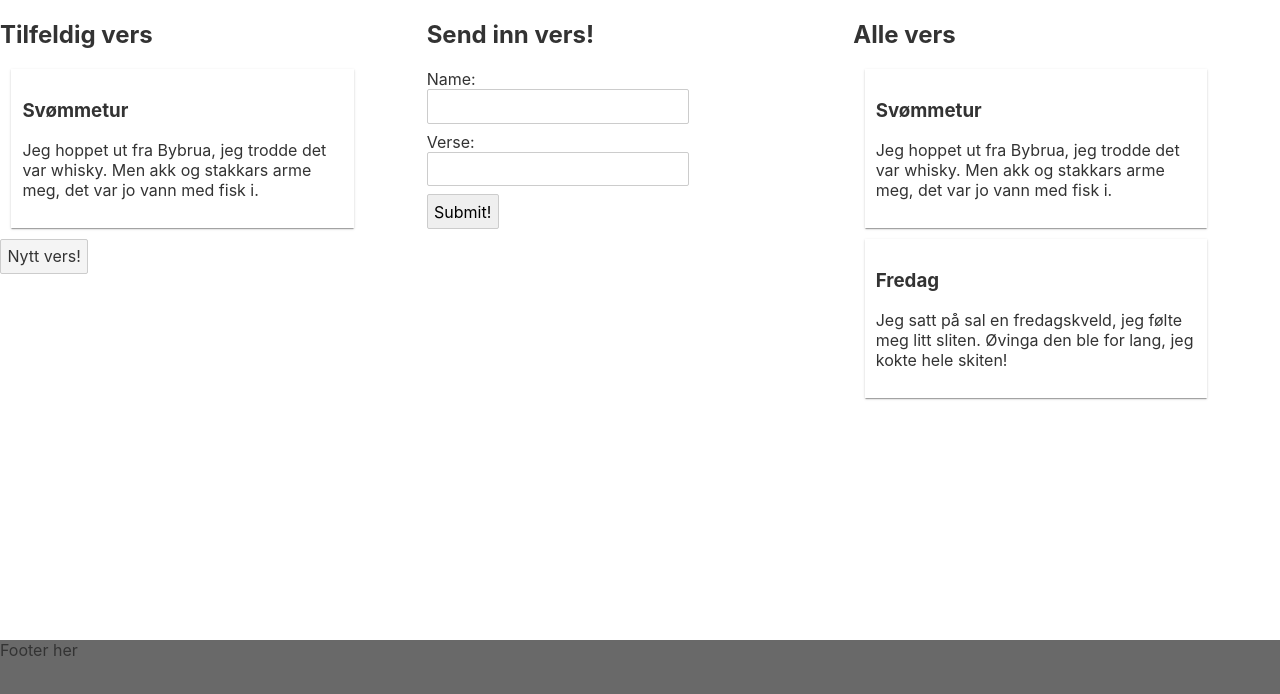
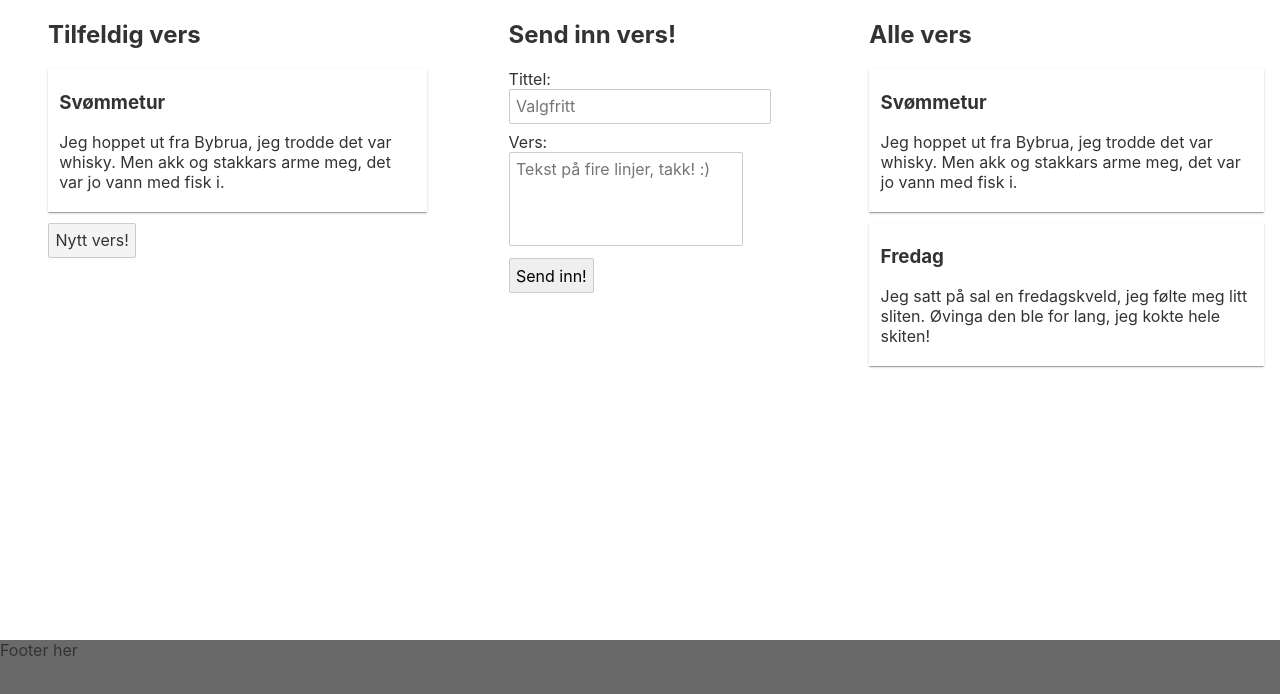
Before and after one commit to sverrejb/himmelseng, a Svelte app: page / in a window 1280 px wide. Shown: the top 694 px of the page. Built offline with nearby package versions, Linux system fonts and the light colour scheme.

Commit message:
toast and stuff

```diff
--- a/package.json
+++ b/package.json
@@ -9,6 +9,7 @@
     "build:lambda": "netlify-lambda build /functions"
   },
   "devDependencies": {
+    "@beyonk/svelte-notifications": "^2.0.3",
     "@rollup/plugin-commonjs": "^11.0.0",
     "@rollup/plugin-json": "^4.0.1",
     "@rollup/plugin-node-resolve": "^6.0.0",
--- a/public/global.css
+++ b/public/global.css
@@ -13,6 +13,7 @@ body {
     font-family: -apple-system, BlinkMacSystemFont, "Segoe UI", Roboto,
         Oxygen-Sans, Ubuntu, Cantarell, "Helvetica Neue", sans-serif;
     display: grid;
+    justify-items: center;
     grid-template-columns: 1fr 1fr 1fr;
     grid-template-rows: 4fr 1fr;
     grid-template-areas:
--- a/src/AllVerses.svelte
+++ b/src/AllVerses.svelte
@@ -7,6 +7,7 @@
   section {
     grid-area: All-verses;
     overflow: scroll;
+    padding: 0 1rem;
   }
 
   @media (max-width: 860px) {
--- a/src/App.svelte
+++ b/src/App.svelte
@@ -1,4 +1,5 @@
 <script>
+  import { NotificationDisplay } from '@beyonk/svelte-notifications'
   import AllVerses from "./AllVerses.svelte";
   import VerseForm from "./VerseForm.svelte";
   import RandomVerse from "./RandomVerse.svelte";
@@ -8,10 +9,11 @@
   footer {
     grid-area: Footer;
     background-color: dimgrey;
+    width: 100%;
   }
 </style>
 
-
+<NotificationDisplay />
 <RandomVerse />
 <VerseForm />
 <AllVerses />
--- a/src/RandomVerse.svelte
+++ b/src/RandomVerse.svelte
@@ -11,6 +11,7 @@
 <style>
   section {
     grid-area: Random-Verse;
+    margin-left: 3rem;
   }
 
 </style>
--- a/src/Verse.svelte
+++ b/src/Verse.svelte
@@ -6,9 +6,8 @@
   div {
     box-shadow: 0 2px 1px -1px rgba(0, 0, 0, 0.2),
       0 1px 1px 0 rgba(0, 0, 0, 0.14), 0 1px 3px 0 rgba(0, 0, 0, 0.12);
-    max-width: 20rem;
-    padding: 0.7rem;
-    margin: 0.7rem;
+    padding: 0.2rem 0.7rem;
+    margin: 0.7rem 0;
     background-color: white;
   }
 </style>
--- a/src/VerseForm.svelte
+++ b/src/VerseForm.svelte
@@ -1,4 +1,7 @@
 <script>
+    import { notifier } from "@beyonk/svelte-notifications";
+    let form;
+
     async function handleSubmit(event) {
         const name = event.target.name.value;
         const verse = event.target.verse.value;
@@ -12,6 +15,8 @@
             body: JSON.stringify({ name: name, verse: verse })
         });
         console.log(response);
+        form.reset();
+        notifier.success('Takk! Ditt bidrag er mottatt.');
     }
 </script>
 
@@ -19,21 +24,30 @@
     section {
         grid-area: Submit-Verse;
     }
+    textarea {
+        resize: none;
+    }
 </style>
 
 <section>
     <h1>Send inn vers!</h1>
-    <form on:submit|preventDefault="{handleSubmit}">
+    <form bind:this={form} on:submit|preventDefault="{handleSubmit}">
         <div>
-            <label for="name">Name:</label>
-            <input type="text" name="name" id="name" required />
+            <label for="name">Tittel:</label>
+            <input type="text" placeholder="Valgfritt" name="name" id="name"/>
         </div>
         <div>
-            <label for="verse">Verse:</label>
-            <input type="text" name="verse" id="verse" required />
+            <label for="verse">Vers:</label>
+            <textarea
+                name="verse"
+                id="verse"
+                rows="4"
+                placeholder="Tekst på fire linjer, takk! :)"
+                required
+            ></textarea>
         </div>
         <div>
-            <input type="submit" value="Submit!" />
+            <input type="submit" value="Send inn!" />
         </div>
     </form>
 </section>
```
Also changed, not shown: 1 other file (tests, documents, lock files or other folders).
